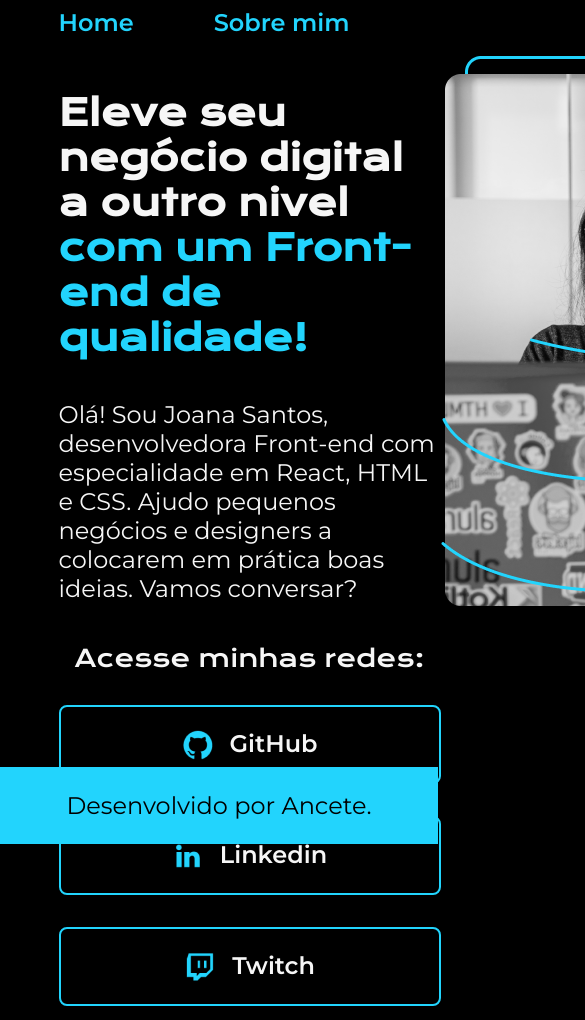
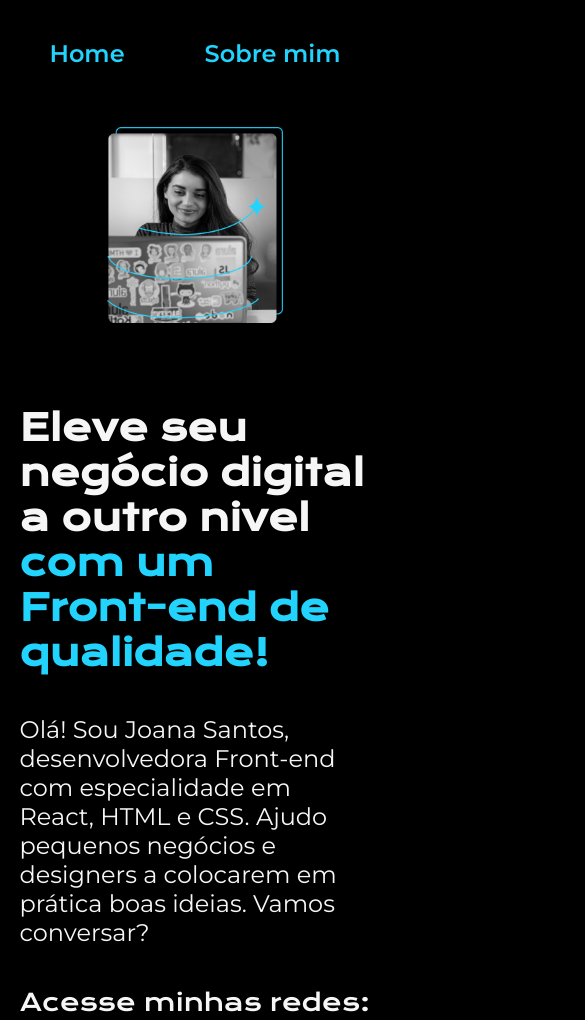
Before and after one commit to GuAncete/CursoHtmlAlura, a plain HTML site: page projeto1/index.html in a window 390 px wide. Shown: the top 1020 px of the page, 585 px wide, since content can reach past the window. Drawn offline with nearby package versions, Linux system fonts and the light colour scheme.

Commit message:
alterando o css da pagina e melhorando para dispositivos mobiles

```diff
--- a/projeto1/index.html
+++ b/projeto1/index.html
@@ -25,21 +25,21 @@
                 Ajudo pequenos negócios e designers a colocarem em prática boas ideias. Vamos conversar?</p>
             <div class="apresentacao__links">
                 <h2 class="apresentacao__links__subtitulo">Acesse minhas redes:</h2>
-                <a class="apresentacao__links__link" href="https://github.com/GuAncete">
+                <a class="apresentacao__links__navegacao" href="https://github.com/GuAncete">
                     <img src="Imagens/Logo Github.png">
                     GitHub
                 </a>
-                <a class="apresentacao__links__link" href="https://instagram.com/gustavo_an7">
+                <a class="apresentacao__links__navegacao" href="https://instagram.com/gustavo_an7">
                     <img src="Imagens/Logo linkedin.png">
                     Linkedin
                 </a>
-                <a class="apresentacao__links__link " href="">
+                <a class="apresentacao__links__navegacao " href="">
                     <img src="Imagens/Logo Twitch.png">
                     Twitch
                 </a>
             </div>
         </section>
-        <img src="Imagens/Imagem.png" alt="Foto da Joana programando">
+        <img class = "apresentacao__imagem" src="Imagens/Imagem.png" alt="Foto da Joana programando">
     </main>
     <footer class="rodape">
         <p>Desenvolvido por Ancete.</p>
--- a/projeto1/styles/style.css
+++ b/projeto1/styles/style.css
@@ -36,7 +36,7 @@ body {
 }
 .cabecalho__menu__link {
     font-family: "Montserrat", sans-serif;
-    font-size: 24px;
+    font-size: 1.5rem;
     font-weight: 600;
     color: var(--cor-terciaria);
     text-decoration: none;
@@ -46,13 +46,13 @@ body {
 .apresentacao {
     padding: 5% 15%;
     display: flex;
-
+    gap: 82px;
     justify-content: space-between;
     align-items: center;
 }
 
 .apresentacao__conteudo {
-    width: 615px;
+    width: 50%;
     height: 482px;
     top: 278px;
     left: 357px;
@@ -64,7 +64,7 @@ body {
 }
 
 .apresentacao__conteudo__titulo {
-    font-size: 36px;
+    font-size: 2.25rem;
     font-family: "Krona One", sans-serif;
 }
 
@@ -73,7 +73,7 @@ body {
 }
 
 .apresentacao__conteudo__texto {
-    font-size: 24px;
+    font-size: 1.5rem;
     font-family: "Montserrat", sans-serif;
 }
 
@@ -88,18 +88,18 @@ body {
 .apresentacao__links__subtitulo{
     font-family: "Krona One", sans-serif;
     font-weight: 400;
-    font-size: 24px;
+    font-size: 1.5rem;
 }
 
-.apresentacao__links__link {
+.apresentacao__links__navegacao {
 
     display: flex;
     justify-content: center;
     gap: 16px;
-    width: 378px;
+    width: 50%;
     text-align: center;
     border-radius: 8px;
-    font-size: 24px;
+    font-size: 1.5rem;
     padding: 21.5px 0;
     text-decoration: none;
     color: var(--cor-secundaria);
@@ -114,19 +114,50 @@ body {
     background-color: var(--cor-hover);
 }
 
+.apresentacao__imagem{
+    width: 50%;
+}
+
 .rodape {
 
     color: var(--cor-primaria);
     background-color: var(--cor-terciaria);
     text-align: center;
-    padding: 24px;
+    padding: 20px;
     font-family: "Montserrat", sans-serif;
-    font-size: 24px;
+    font-size: 1.5rem;
     font-weight: 400;
     width:100%;
-    position:absolute;
-    bottom:0;
-    left:0;
+    position: absolute;
+    margin: 100% 0 0 0;
+
 
 
 }
+
+@media (max-width:1200px ){
+
+    .cabecalho{
+        padding: 10%;
+    }
+
+    .cabecalho__menu{
+        justify-content: center;
+    }
+
+    .apresentacao{
+        flex-direction: column-reverse;
+        padding: 5%;
+
+    }
+
+    .rodape{
+        margin: 100% 0 0 0;
+    }
+
+    .apresentacao__conteudo{
+        width: auto;
+    }
+
+
+}
```
Also changed, not shown: projeto1/about.html (+1 -1 lines).
